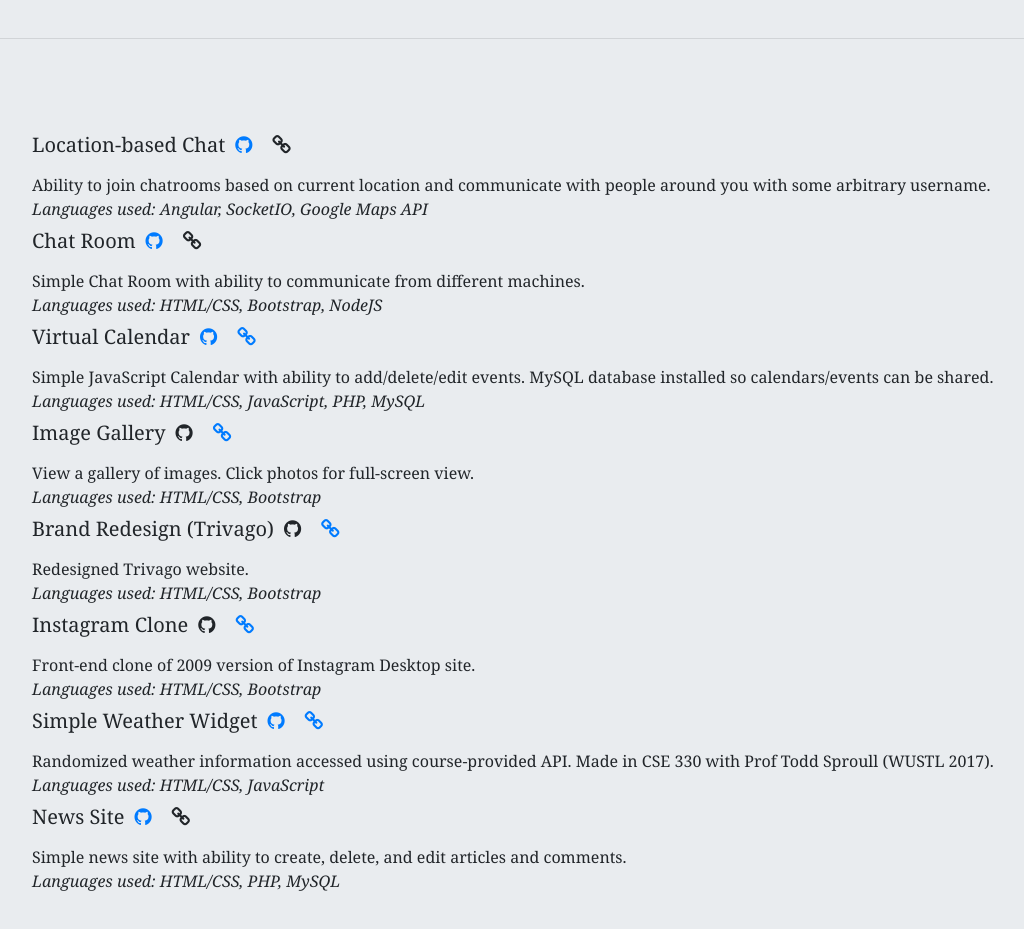
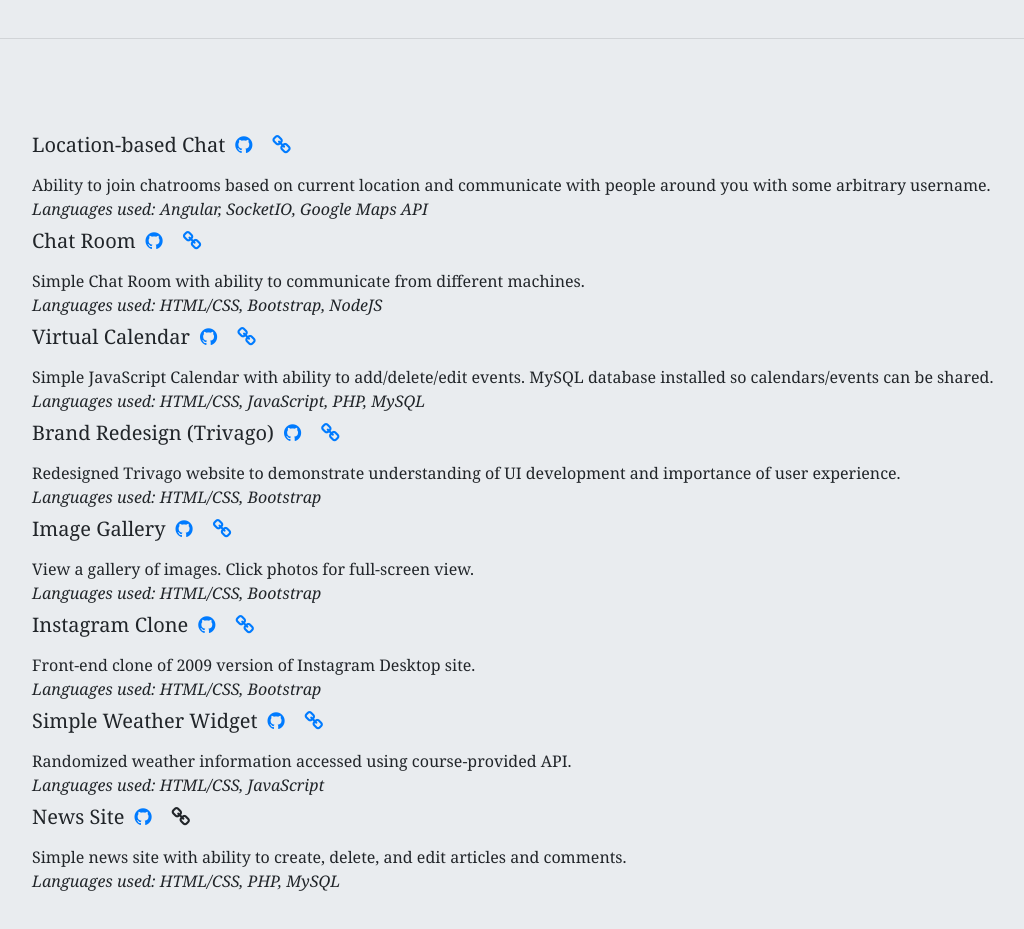
Before and after one commit to kaitlinaclark/personal-site, a React (Create React App) app: page / in a window 1280 px wide. Shown: the part 1320-2249 px from the top of the page, without its empty margins (53-1077 px from the left). Built offline with nearby package versions, Linux system fonts and the light colour scheme.

Commit message:
updated links n descr

```diff
--- a/src/files/list-of-projects.js
+++ b/src/files/list-of-projects.js
@@ -10,7 +10,7 @@ var projects = [
     id: 2,
     name: "Location-based Chat",
     github: "https://github.com/kaitlinaclark/geoloc",
-    site: null,
+    site: "http://ec2-3-17-28-133.us-east-2.compute.amazonaws.com/geoloc/",
     langs: "Angular, SocketIO, Google Maps API",
     description: "Ability to join chatrooms based on current location and communicate with people around you with some arbitrary username."
 },
@@ -18,7 +18,7 @@ var projects = [
     id: 3,
     name: "Chat Room",
     github: "https://github.com/kaitlinaclark/simple-chat",
-    site: null,
+    site: "http://ec2-3-17-28-133.us-east-2.compute.amazonaws.com/simple-chat/",
     langs: "HTML/CSS, Bootstrap, NodeJS",
     description: "Simple Chat Room with ability to communicate from different machines."
 },
@@ -26,31 +26,32 @@ var projects = [
     id: 4,
     name: "Virtual Calendar",
     github: "https://github.com/kaitlinaclark/simple-calendar",
-    site: "http://ec2-18-220-33-4.us-east-2.compute.amazonaws.com/calendar/index.php",
+    site: "http://ec2-3-17-28-133.us-east-2.compute.amazonaws.com/calendar/",
     langs: "HTML/CSS, JavaScript, PHP, MySQL",
     description: "Simple JavaScript Calendar with ability to add/delete/edit events. MySQL database installed so calendars/events can be shared."
 },
 {
+    id: 10,
+    name: "Brand Redesign (Trivago)",
+    github: "https://github.com/wustlcse204/trivago-brand-redesign",
+    site: "https://wustlcse204.github.io/trivago-brand-redesign/",
+    langs: "HTML/CSS, Bootstrap",
+    description: "Redesigned Trivago website to demonstrate understanding of UI development and importance of user experience."
+},
+{
     id: 12,
     name: "Image Gallery",
-    github: null,
+    github: "https://github.com/wustlcse204/07-image-gallery-kaitlinaclark",
     site: "https://wustlcse204.github.io/07-image-gallery-kaitlinaclark/",
     langs: "HTML/CSS, Bootstrap",
     description: "View a gallery of images. Click photos for full-screen view."
 },
-{
-    id: 10,
-    name: "Brand Redesign (Trivago)",
-    github: null,
-    site: "https://wustlcse204.github.io/06-brand-redesign-kaitlinaclark/",
-    langs: "HTML/CSS, Bootstrap",
-    description: "Redesigned Trivago website."
-},
+
 {
     id: 11,
     name: "Instagram Clone",
-    github: null,
-    site: "https://wustlcse204.github.io/05-instagram-clone-kaitlinaclark/",
+    github: "https://github.com/wustlcse204/instagram-clone/",
+    site: "https://wustlcse204.github.io/instagram-clone/",
     langs: "HTML/CSS, Bootstrap",
     description: "Front-end clone of 2009 version of Instagram Desktop site."
 },
@@ -60,7 +61,7 @@ var projects = [
     github: "https://github.com/kaitlinaclark/weather-widget",
     site: "https://kaitlinaclark.github.io/weather-widget",
     langs: "HTML/CSS, JavaScript",
-    description: "Randomized weather information accessed using course-provided API. Made in CSE 330 with Prof Todd Sproull (WUSTL 2017)."
+    description: "Randomized weather information accessed using course-provided API."
  },
  {
     id: 6,
```
